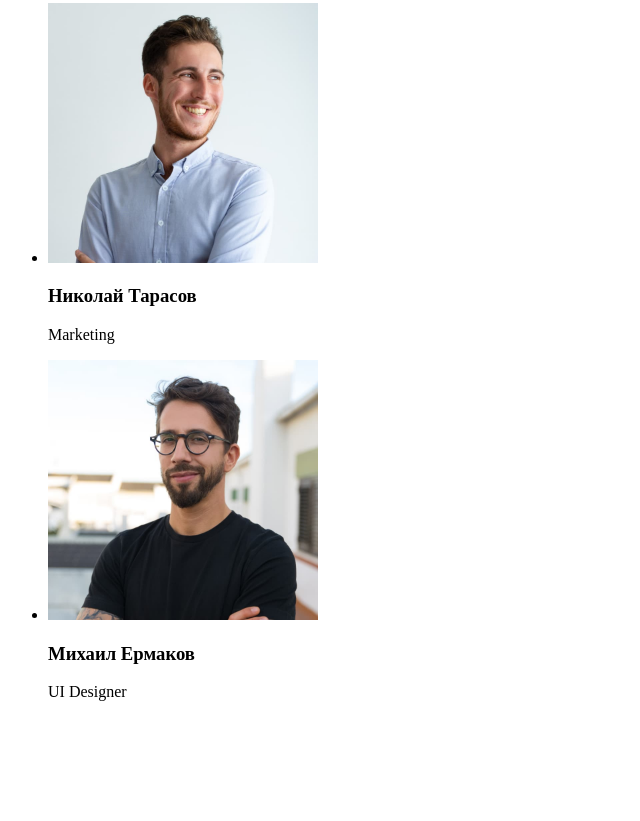
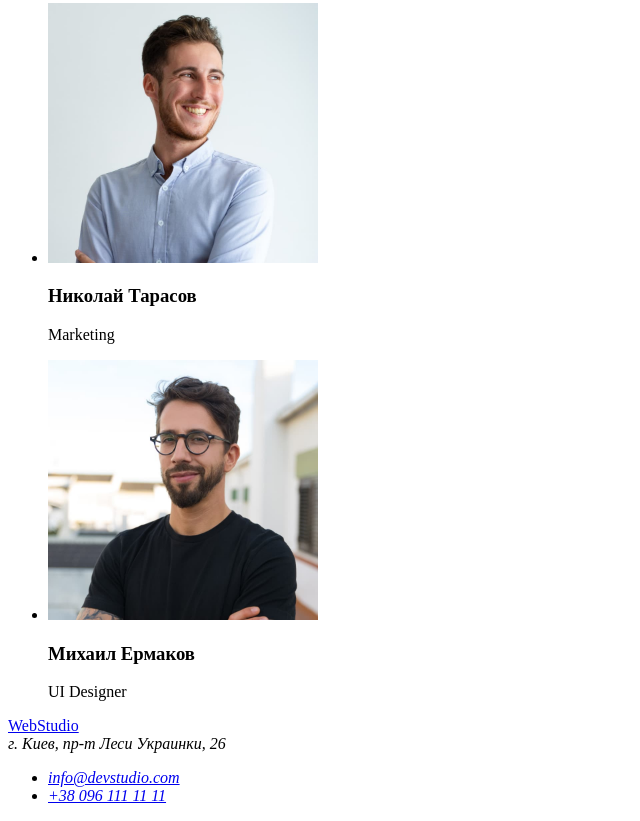
Before and after one commit to Ihor-Slastonov/goit-markup-hw-01, a plain HTML site: page index.html in a window 1280 px wide. Shown: the part 2315-3136 px from the top of the page, without its empty margins (0-640 px from the left). Before the commit the page ends 3032 px from the top, so only its background shows below. Drawn offline with Linux system fonts and the light colour scheme.

Commit message:
сделал футер

```diff
--- a/index.html
+++ b/index.html
@@ -97,10 +97,15 @@
     </main>
     <!--Подвал-->
     <footer>
-
+        <a lang="en" href="/">WebStudio</a>
+        <address>
+            г. Киев, пр-т Леси Украинки, 26
+            <ul>
+                <li><a href="mailto:info@devstudio.com">info@devstudio.com</a></li>
+                <li><a href="tel:+380961111111">+38 096 111 11 11</a></li>
+            </ul>
+        </address>
     </footer>
-
-
 </body>
 
 </html>
```
